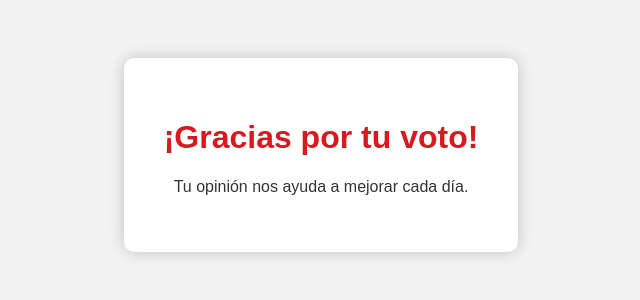
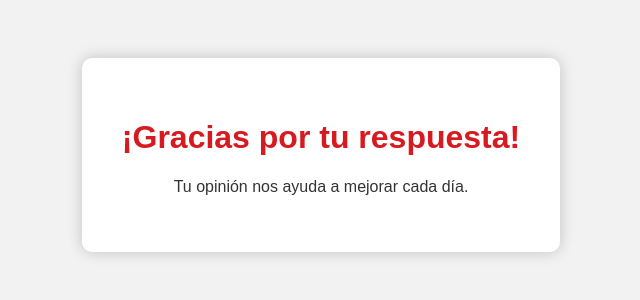
Before and after one commit to ivan13dom/votacion-hotsale, a Flask app: page /gracias in a window 1280 px wide. Shown: the top 300 px of the page, without its empty margins (319-959 px from the left). Run offline with Flask 3, Linux system fonts and the light colour scheme; some libraries are stand-ins or nearby versions.

Commit message:
Cambio saludo final

```diff
--- a/templates/gracias.html
+++ b/templates/gracias.html
@@ -28,7 +28,7 @@
 </head>
 <body>
     <div class="container">
-        <h1>¡Gracias por tu voto!</h1>
+        <h1>¡Gracias por tu respuesta!</h1>
         <p>Tu opinión nos ayuda a mejorar cada día.</p>
     </div>
 </body>
```
